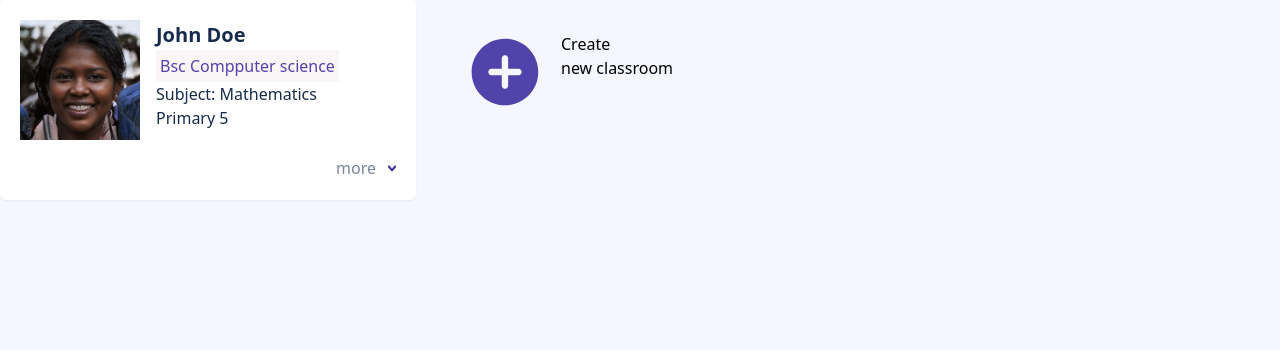
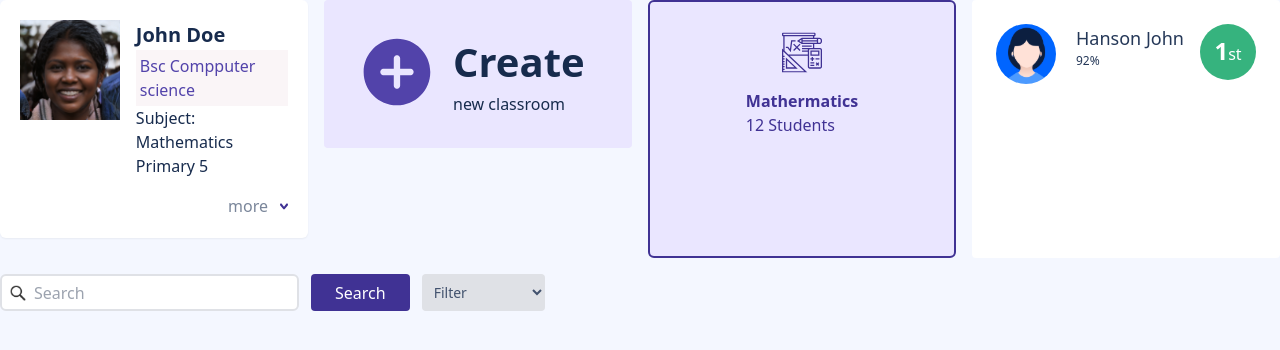
Before and after one commit to yusuftomilola/School-Management-System, a React (Vite) app: page /components-testing in a window 1280 px wide. Shown: the top 350 px of the page. Built offline with nearby package versions, Linux system fonts and the light colour scheme.

Commit message:
Additional components created

```diff
--- a/src/components/ClassromCard.jsx
+++ b/src/components/ClassromCard.jsx
@@ -5,16 +5,13 @@ function ClassromCard({image, headerText, text, backgroundColor}) {
 
   return (
     <div>
-      <div className={`flex p-8 gap-4 rounded bg-[${backgroundColor}]`}>
+      <div className={`flex w-full p-8 gap-4 rounded bg-[${backgroundColor}]`}>
         <div>
-          {/* <img src="src/assets/icons/add-circle.svg" alt="plus sign" /> */}
           <img src={image} alt="plus sign" />
         </div>
         <div>
-          {/* <h2 className="text-[#172B4D] text-[40px] font-bold">Create</h2> */}
-          <h2 >{headerText}</h2>
-          {/* <p className="text-[#172B4D] text-[16px] font-normal">new classroom</p> */}
-          <p>{text}</p>
+          <h2 className="text-[#172B4D] text-[40px] font-bold">{headerText}</h2>
+          <p className="text-[#172B4D] text-[16px] font-normal">{text}</p>
         </div>
       </div>
     </div>
--- a/src/components/ComponentsTesting.jsx
+++ b/src/components/ComponentsTesting.jsx
@@ -2,12 +2,13 @@
 // import CreateNewButton from "./CreateNewButton";
 import ClassromCard from "./ClassromCard";
 import UserCard from "./UserCard";
-// import SearchFilterButton from "./SearchFilterButton";
+import SubjectCard from "./SubjectCard";
+import CourseLeaderBoardCard from "./CourseLeaderBoardCard";
+import SearchFilterButton from "./SearchFilterButton";
 
 const ComponentsTesting = () => {
   return (
-    <div className="grid md:grid-cols-2 lg:grid-cols-3 gap-4">
-      {/* <h1 className="bg-red-500">Register/SignIn Page</h1> */}
+    <div className="grid md:grid-cols-2 lg:grid-cols-4 gap-4">
       <UserCard
         name={"John Doe"}
         qualification={"Bsc Compputer science"}
@@ -17,13 +18,28 @@ const ComponentsTesting = () => {
       />
 
       {/* <CreateNewButton backgroundColor={'#EAE6FF'}>Create New School</CreateNewButton> */}
-      {/* <SearchFilterButton /> */}
+
       <ClassromCard
         image={"src/assets/icons/add-circle.svg"}
         headerText={"Create"}
         text={"new classroom"}
-        backgroundColor={"#ffffff"}
+        backgroundColor={"#EAE6FF"}
       />
+
+      <SubjectCard
+        image={"src/assets/icons/Math-icon.svg"}
+        subject={"Mathermatics"}
+        noOfStudent={"12 Students"}
+      />
+
+      <CourseLeaderBoardCard
+        name={"Hanson John"}
+        score={"92%"}
+        avatar={"src/assets/icons/courseLeadershipAvatar.svg"}
+      />
+      <SearchFilterButton />
+
+
     </div>
   );
 };
--- /dev/null
+++ b/src/components/CourseLeaderBoardCard.jsx
@@ -0,0 +1,24 @@
+import React from 'react'
+
+function CourseLeaderBoardCard({name, score, avatar}) {
+  return (
+    <div className="flex justify-between bg-[white] border-stone-500 w-full rounded p-6">
+      <div className="flex gap-5">
+        <div>
+          <img src={avatar} alt="student-image" />
+        </div>
+        <div>
+          <h2 className="text-[#253858] text-lg font-medium">{name}</h2>
+          <p className="text-[#253858] text-[12px]">{score}</p>
+        </div>
+      </div>
+      <div className="bg-[#36B37E] w-14 h-14 text-white rounded-full flex items-center justify-center">
+        <p className="font-bold text-white text-2xl">
+          1<span className="font-light text-[16px]">st</span>
+        </p>
+      </div>
+    </div>
+  );
+}
+
+export default CourseLeaderBoardCard
--- /dev/null
+++ b/src/components/ProprietorCard.jsx
@@ -0,0 +1,24 @@
+function UserCard({ name, qualification, rank, imageUser }) {
+  return (
+    <div className="flex flex-col w-full rounded-md shadow-sm bg-white p-5 mb-5">
+      <div className="flex">
+        <div>
+          <img src={imageUser} alt="user" />
+        </div>
+        <div className="ml-4">
+          <h3 className="text-[#172B4D] text-[20px] font-bold">{name}</h3>
+          <p className="text-[#5243aa] bg-[#faf5f7] p-1">{qualification}</p>
+          <p className="text-[#172B4D]">Rank: {rank}</p>
+
+        </div>
+      </div>
+
+      <div className="flex items-center gap-3 mt-4 justify-end ">
+        <p className="text-[#7A869A]">more</p>
+        <img src="src/assets/icons/shortDownArrowIcon2.svg" alt="arrow down" />
+      </div>
+    </div>
+  );
+}
+
+export default UserCard;
--- /dev/null
+++ b/src/components/SearchBoxWithoutFilter.jsx
@@ -0,0 +1,22 @@
+import React from 'react'
+
+function SearchFilterButton() {
+  return (
+    <div className="flex gap-3">
+      <div className=" flex bg-white gap-2 pl-2 pr-12 items-center border-[#DFE1E6] border-2 rounded-md ">
+        <img
+          src="src/assets/icons/search-icon.png"
+          alt="search-icon"
+          className="w-4 h-4"
+        />
+        <input type="text" placeholder='Search' className='border-none font-medium' />
+      </div>
+      <button className="bg-[#403294] px-6 rounded text-white font-medium outline-none ">
+        Search
+      </button>
+
+    </div>
+  );
+}
+
+export default SearchFilterButton
--- a/src/components/SearchFilterButton.jsx
+++ b/src/components/SearchFilterButton.jsx
@@ -3,28 +3,32 @@ import React from 'react'
 function SearchFilterButton() {
   return (
     <div className="flex gap-3">
-      <div className=" flex bg-white gap-3 p-2 items-center border-[#DFE1E6] border-2 rounded ">
+      <div className=" flex bg-white gap-2 pl-2 pr-12 items-center border-[#DFE1E6] border-2 rounded-md ">
         <img
           src="src/assets/icons/search-icon.png"
           alt="search-icon"
-          className="w-4 h-4 "
+          className="w-4 h-4"
         />
-        <input type="text" placeholder='Search' />
+        <input
+          type="text"
+          placeholder="Search"
+          className="border-none font-medium"
+        />
       </div>
-      <button className="bg-[#403294] px-4 py-2 rounded text-white font-medium text-[14px] outline-none ">
+      <button className="bg-[#403294] px-6 rounded text-white font-medium outline-none ">
         Search
       </button>
       <div>
         <select
           name="filter"
           id=""
-          className="bg-[#DFE1E6] rounded px-2 py-3 text-[#42526e] text-[14px] font-medium"
+          className="bg-[#DFE1E6] rounded px-2 py-2 text-[#42526e] text-[14px] font-medium outline-none"
         >
-          <option value="">Filter</option>
-          <option value="vfrfr">A-Z</option>
-          <option value="rfre">Date Created</option>
-          <option value="refr">Filter 1</option>
-          <option value="refer">Filter 2</option>
+          <option value="Filter">Filter</option>
+          <option value="A-z">A-Z</option>
+          <option value="Date Created">Date Created</option>
+          <option value="Filter 1">Filter 1</option>
+          <option value="filter 2">Filter 2</option>
         </select>
       </div>
     </div>
--- /dev/null
+++ b/src/components/SubjectCard.jsx
@@ -0,0 +1,17 @@
+import React from 'react'
+
+function SubjectCard({image, subject,noOfStudent}) {
+  return (
+    <div className="flex flex-col bg-[#EAE6FF] border-2 border-[#403294] rounded-md px-[38px] py-[30px] items-center w-full">
+      <div className='mb-4'>
+        <img src={image} alt="math-icon" />
+      </div>
+      <div className="flex flex-col justify-center">
+        <h2 className="text-[#403294] font-bold">{subject}</h2>
+        <p className="font-normal text-[#403294]">{noOfStudent}</p>
+      </div>
+    </div>
+  );
+}
+
+export default SubjectCard
```
Also changed, not shown: src/assets/icons/Math-icon.svg (added), src/assets/icons/courseLeadershipAvatar.svg (added).
